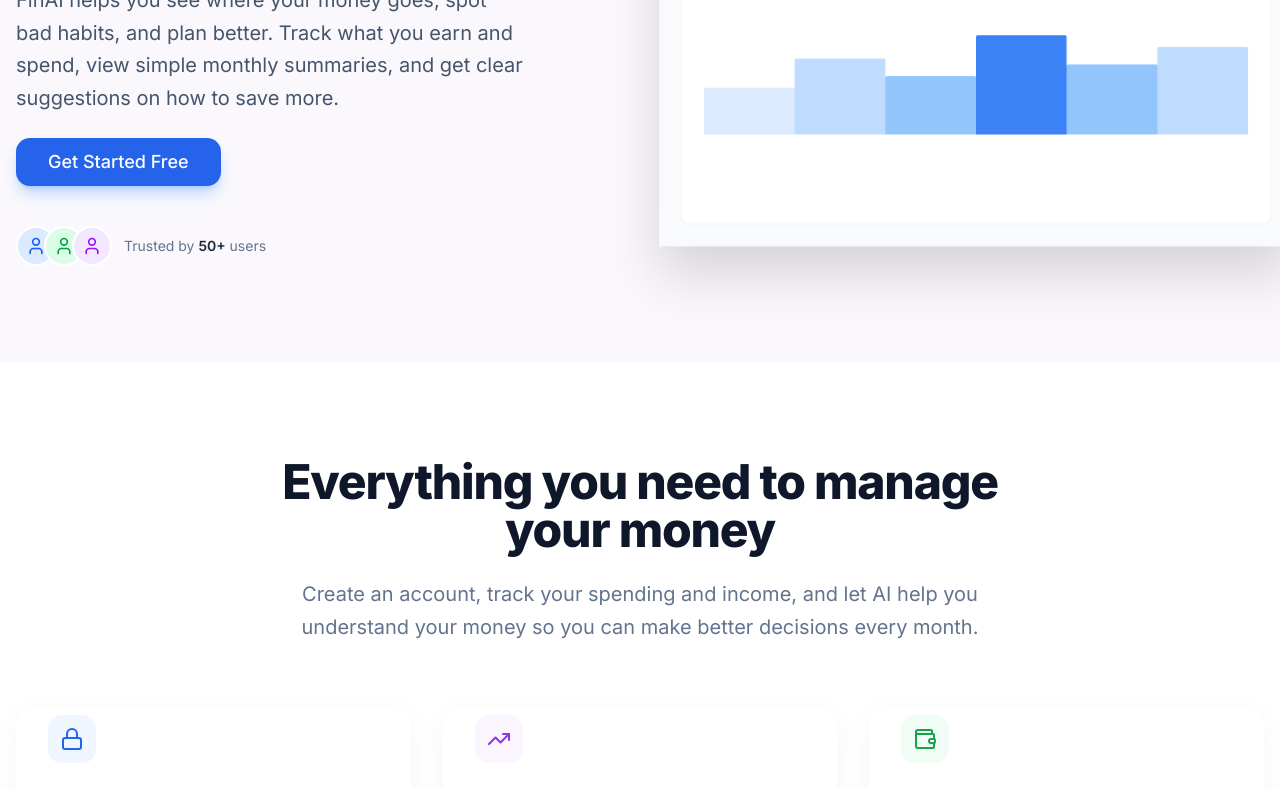
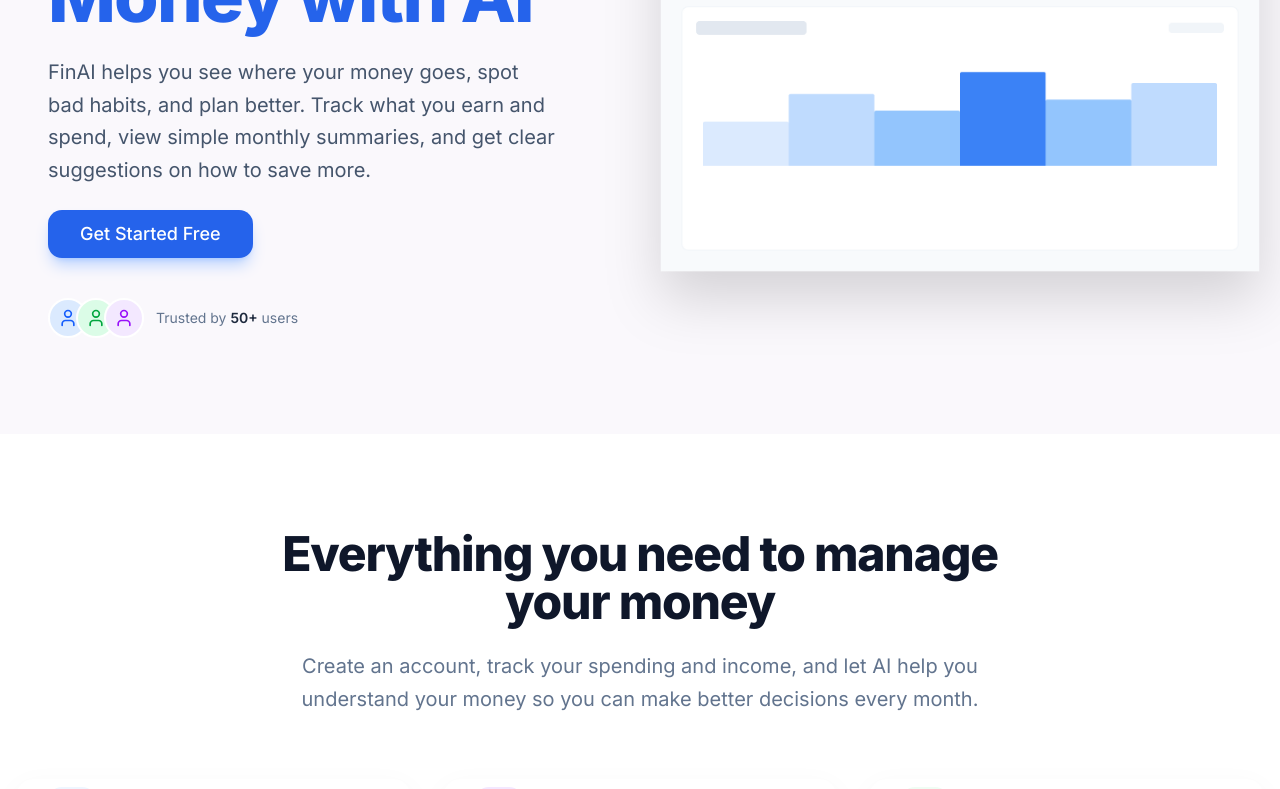
Before and after one commit to AdebimpeAbdulhamidEniola/personal_finance_ai, a Next.js app: page / in a window 1280 px wide. Shown: the part 380-1169 px from the top of the page. Built offline with nearby package versions, Linux system fonts and the light colour scheme.

Commit message:
updated side-panel

```diff
--- a/app/globals.css
+++ b/app/globals.css
@@ -45,6 +45,20 @@
   --radius-2xl: calc(var(--radius) + 8px);
   --radius-3xl: calc(var(--radius) + 12px);
   --radius-4xl: calc(var(--radius) + 16px);
+
+  /* Custom Finance Colors */
+  --color-finance-primary: var(--finance-primary-blue);
+  --color-finance-slate-dark: var(--finance-slate-dark);
+  --color-finance-slate-medium: var(--finance-slate-medium);
+  --color-finance-slate-light: var(--finance-slate-light);
+  --color-finance-slate-border: var(--finance-slate-border);
+  --color-finance-gray-light: var(--finance-gray-light);
+  --color-finance-gray-dark: var(--finance-gray-dark);
+  --color-finance-purple: var(--finance-purple);
+  --color-finance-green: var(--finance-green);
+  --color-finance-blue-50: var(--finance-blue-50);
+  --color-finance-purple-50: var(--finance-purple-50);
+  --color-finance-green-50: var(--finance-green-50);
 }
 
 :root {
@@ -80,6 +94,25 @@
   --sidebar-ring: oklch(0.708 0 0);
   --background: #FAF8FC;
   --foreground: oklch(0.145 0 0);
+
+  /* Custom Colors - Finance App Theme */
+  --finance-primary-blue: #2563EB;
+  --finance-slate-dark: #1E293B;
+  --finance-slate-medium: #64748B;
+  --finance-slate-light: #94A3B8;
+  --finance-slate-border: #E2E8F0;
+  --finance-gray-light: #F8FAFC;
+  --finance-gray-dark: #475569;
+  --finance-purple: #9333EA;
+  --finance-green: #16A34A;
+  --finance-blue-50: #EFF6FF;
+  --finance-purple-50: #F3E8FF;
+  --finance-green-50: #F0FDF4;
+  --finance-sidebar-gradient: linear-gradient(180deg, rgba(15,23,42,1) 0%, rgba(15,23,42,0.8) 50%, rgba(15,23,42,1) 100%);
+  --finance-slate-800: #1E293B;
+  --finance-slate-700: #334155;
+  --finance-slate-200: #E2E8F0;
+  --finance-slate-100: #F1F5F9;
 }
 
 .dark {
--- /dev/null
+++ b/app/signup/layout.tsx
@@ -0,0 +1,24 @@
+import SignupSidePanel from "@/components/signup/side-panel";
+import SignUpForm from "@/components/signup/signup";
+
+export default function SignupLayout({
+  children,
+}: {
+  children: React.ReactNode;
+}) {
+  return (
+    <div className="flex min-h-screen w-full bg-white rounded-lg">
+      {/* Left Half: Side Panel */}
+      <SignupSidePanel />
+
+      {/* Right Half: Form Container */}
+      <div className="flex w-full md:w-1/2 flex-col items-center justify-center p-6 md:p-12">
+        {/* We place the form here so it centers properly in the right half */}
+        <div className="w-full max-w-md">
+            <SignUpForm />
+            {children}
+        </div>
+      </div>
+    </div>
+  );
+}
--- a/app/signup/page.tsx
+++ b/app/signup/page.tsx
@@ -1,11 +1,7 @@
-import Index from "@/components/signup/index"
+import Index from "@/components/signup/index";
 
-const signupPage = () => {
-    return(
-        <div>
-            <Index />
-        </div>
-    )
-}
+const SignupPage = () => {
+  return <> </>;
+};
 
-export default signupPage
+export default SignupPage;
--- a/components/home/features.tsx
+++ b/components/home/features.tsx
@@ -27,8 +27,8 @@
     description:
       "Your account is protected so only you can see your money details. We keep your information private and secure.",
     icon: <Lock className="w-6 h-6" />,
-    iconBgClass: "bg-blue-50",
-    iconTextClass: "text-[#2563EB]", // Primary blue
+    iconBgClass: "bg-[var(--finance-blue-50)]",
+    iconTextClass: "text-[var(--finance-primary-blue)]", // Primary blue
   },
   {
     id: "see-every-naira",
@@ -36,8 +36,8 @@
     description:
       "Write down what you earn and what you spend, and FinAI turns it into clear monthly summaries and simple charts you can understand at a glance.",
     icon: <TrendingUp className="w-6 h-6" />,
-    iconBgClass: "bg-purple-50",
-    iconTextClass: "text-[#9333ea]", // Purple
+    iconBgClass: "bg-[var(--finance-purple-50)]",
+    iconTextClass: "text-[var(--finance-purple)]", // Purple
   },
   {
     id: "smart-advice",
@@ -45,8 +45,8 @@
     description:
       "Let AI act like a friendly money coach, showing you bad habits, where you can cut costs, and how to move closer to your savings goals.",
     icon: <Wallet className="w-6 h-6" />,
-    iconBgClass: "bg-green-50",
-    iconTextClass: "text-[#16a34a]", // Green
+    iconBgClass: "bg-[var(--finance-green-50)]",
+    iconTextClass: "text-[var(--finance-green)]", // Green
   },
 ];
 
--- a/components/home/hero.tsx
+++ b/components/home/hero.tsx
@@ -1,10 +1,11 @@
 import { Button } from "../ui/button";
 import { User } from "lucide-react";
+import Link from "next/link";
 
 const Hero = () => {
 
   return (
-    <section className="bg-[#faf8fc] px-4 py-8 md:py-16 lg:py-24 max-w-8xl mx-auto">
+    <section className="bg-[#faf8fc] px-4 py-8 md:px-12 md:py-16 lg:py-24 max-w-8xl mx-auto">
       <div className="flex flex-col md:flex-row items-center gap-12 lg:gap-24">
         {/* Left Side: Copy & Calls to Action */}
         <div className="flex-1 flex flex-col items-start gap-6">
@@ -19,12 +20,14 @@
             and get clear suggestions on how to save more.
           </p>
 
+          <Link href="/signup">
             <Button
               size="lg"
               className="bg-[#2563EB] hover:bg-blue-700 text-white px-8 py-6 text-lg rounded-xl shadow-lg shadow-blue-500/30"
             >
               Get Started Free
             </Button>
+          </Link>
 
           <div className="flex items-center gap-3 mt-4">
             <div className="flex -space-x-3">
--- a/components/signin/head.tsx
+++ b/components/signin/head.tsx
@@ -4,7 +4,7 @@
         <img src={"/Background.png"} alt="logo" decoding="async" className="block mx-auto"/>
 
         <h1 className="text-[24px] font-bold mt-4 mb-1">Welcome Back</h1>
-        <p className="text-[#64748B] text-[14px]">Please enter your details to sign in</p>
+        <p className="text-[var(--finance-slate-medium)] text-[14px]">Please enter your details to sign in</p>
     </div>
   )
 }
--- a/components/signup/index.tsx
+++ b/components/signup/index.tsx
@@ -1,11 +1,17 @@
-import SignUpForm from "./signup"
+import SignUpForm from "./signup";
+import SignupSidePanel from "./side-panel";
 
 const Index = () => {
-    return(
-        <div>
-            <SignUpForm/>
+  return (
+    <div className="min-h-screen flex items-center justify-center px-4 py-8 md:px-8 md:py-10 lg:px-16 lg:py-12">
+      <div className="w-full max-w-5xl bg-transparent md:bg-transparent md:flex md:flex-row md:items-stretch md:gap-8">
+
+        <div className="w-full md:w-1/2 lg:w-[52%] bg-white rounded-3xl shadow-lg shadow-slate-200 px-6 py-8 md:px-8 md:py-10">
+          <SignUpForm />
         </div>
-    )
-}
+      </div>
+    </div>
+  );
+};
 
-export default Index
+export default Index;
--- /dev/null
+++ b/components/signup/side-panel.tsx
@@ -0,0 +1,68 @@
+import { User } from "lucide-react";
+import Image from "next/image";
+
+const SignupSidePanel = () => {
+  return (
+    <div
+      className="hidden md:flex md:flex-col justify-between md:w-1/2 min-h-screen text-white relative overflow-hidden p-8 lg:p-12"
+      style={{
+        background: "var(--finance-sidebar-gradient)",
+      }}
+    >
+      {/* Top Section - Logo */}
+      <div className="flex items-center mb-20">
+        <div className="relative w-10 h-10 rounded-lg overflow-hidden bg-white/5 border border-white/10 flex items-center justify-center">
+          <Image
+            src="/Background.png"
+            alt="FinAI logo"
+            fill
+            className="object-contain p-1"
+          />
+        </div>
+        <span className="ml-4 text-lg font-semibold text-slate-100">
+          FinAI
+        </span>
+      </div>
+
+      {/* Middle Section - Headline */}
+      <div className="max-w-md space-y-8 flex-1 flex flex-col justify-center">
+        <h1 className="text-2xl lg:text-5xl font-extrabold leading-tight">
+          Master your money,
+          <br />
+          build your future.
+        </h1>
+        <p className="text-lg lg:text-xl text-slate-300 leading-relaxed">
+          Join people who are taking control of their income, expenses, and
+          savings goals with simple tracking and AI-powered guidance.
+        </p>
+
+        {/* Social Proof */}
+        <div className="flex items-center gap-4 mt-16">
+          <div className="flex -space-x-3">
+            <div className="w-10 h-10 rounded-full bg-slate-800 border-2 border-slate-700 flex items-center justify-center">
+              <User className="w-5 h-5 text-slate-200" />
+            </div>
+            <div className="w-10 h-10 rounded-full bg-slate-800 border-2 border-slate-700 flex items-center justify-center">
+              <User className="w-5 h-5 text-slate-200" />
+            </div>
+            <div className="w-10 h-10 rounded-full bg-slate-800 border-2 border-slate-700 flex items-center justify-center text-sm font-medium text-slate-100 z-10">
+              +2k
+            </div>
+          </div>
+          <p className="text-sm lg:text-base text-slate-400">
+            Trusted by people improving their finances.
+          </p>
+        </div>
+      </div>
+
+      {/* Bottom Section - Footer */}
+      <div className="mt-20">
+        <p className="text-xs text-slate-500">
+          © 2026 FinAI. All rights reserved.
+        </p>
+      </div>
+    </div>
+  );
+};
+
+export default SignupSidePanel;
--- a/next.config.ts
+++ b/next.config.ts
@@ -1,10 +1,6 @@
 import type { NextConfig } from "next";
 
-const nextConfig = {
-  /* config options here */
-  experimental: {
-    turbopack: false,
-  },
+const nextConfig: NextConfig  = {
+
 };
-
 export default nextConfig;
--- a/package.json
+++ b/package.json
@@ -10,6 +10,7 @@
   },
   "dependencies": {
     "@hookform/resolvers": "^5.2.2",
+    "axios": "^1.13.6",
     "class-variance-authority": "^0.7.1",
     "clsx": "^2.1.1",
     "lucide-react": "^0.575.0",
```
Also changed, not shown: components/signin/form.tsx (+10 -10 lines), components/signup/signup.tsx (+29 -16 lines), 2 other files (tests, documents, lock files or other folders). Lines whose indentation alone changed are shown as unchanged.
